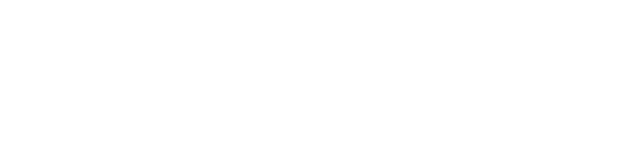
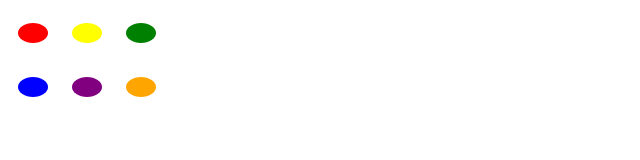
Before and after one commit to jake-bladt/svgscratch, a plain HTML site: page 001-html/index.html in a window 1280 px wide. Shown: the whole page, without its empty margins (0-640 px from the left). Drawn offline with Linux system fonts and the light colour scheme.

Commit message:
+ellipses

```diff
--- a/001-html/index.html
+++ b/001-html/index.html
@@ -1,9 +1,27 @@
 <!doctype html>
 <html>
   <head>
-
+    <title>SVG in HTML</title>
   </head>
   <body>
-
+    <svg height="50" width="50">
+      <ellipse cx="25" cy="25" rx="15" ry="10" fill="red"/>
+    </svg>
+    <svg height="50" width="50">
+      <ellipse cx="25" cy="25" rx="15" ry="10" fill="yellow"/>
+    </svg>
+    <svg height="50" width="50">
+      <ellipse cx="25" cy="25" rx="15" ry="10" fill="green"/>
+    </svg>
+    <br/>
+    <svg height="50" width="50">
+      <ellipse cx="25" cy="25" rx="15" ry="10" fill="blue"/>
+    </svg>
+    <svg height="50" width="50">
+      <ellipse cx="25" cy="25" rx="15" ry="10" fill="purple"/>
+    </svg>
+    <svg height="50" width="50">
+      <ellipse cx="25" cy="25" rx="15" ry="10" fill="orange"/>
+    </svg>
   </body>
 </html>
```
